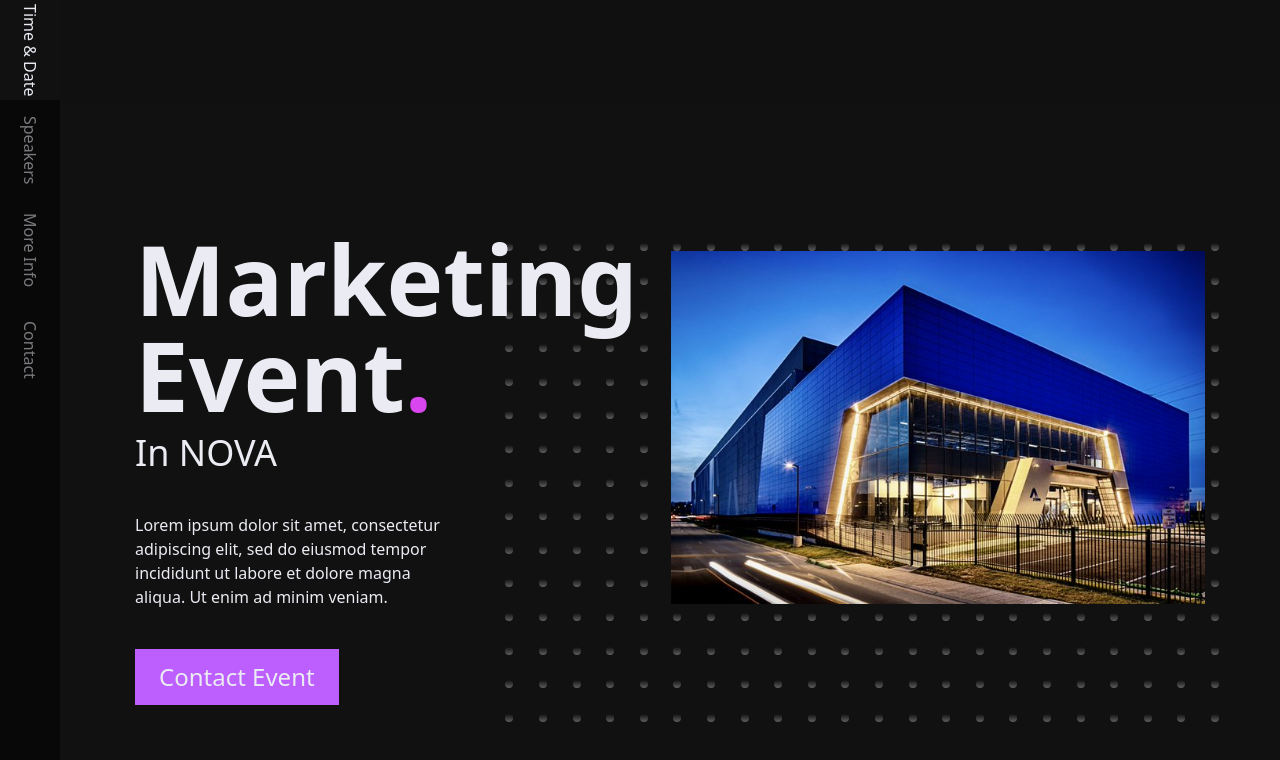
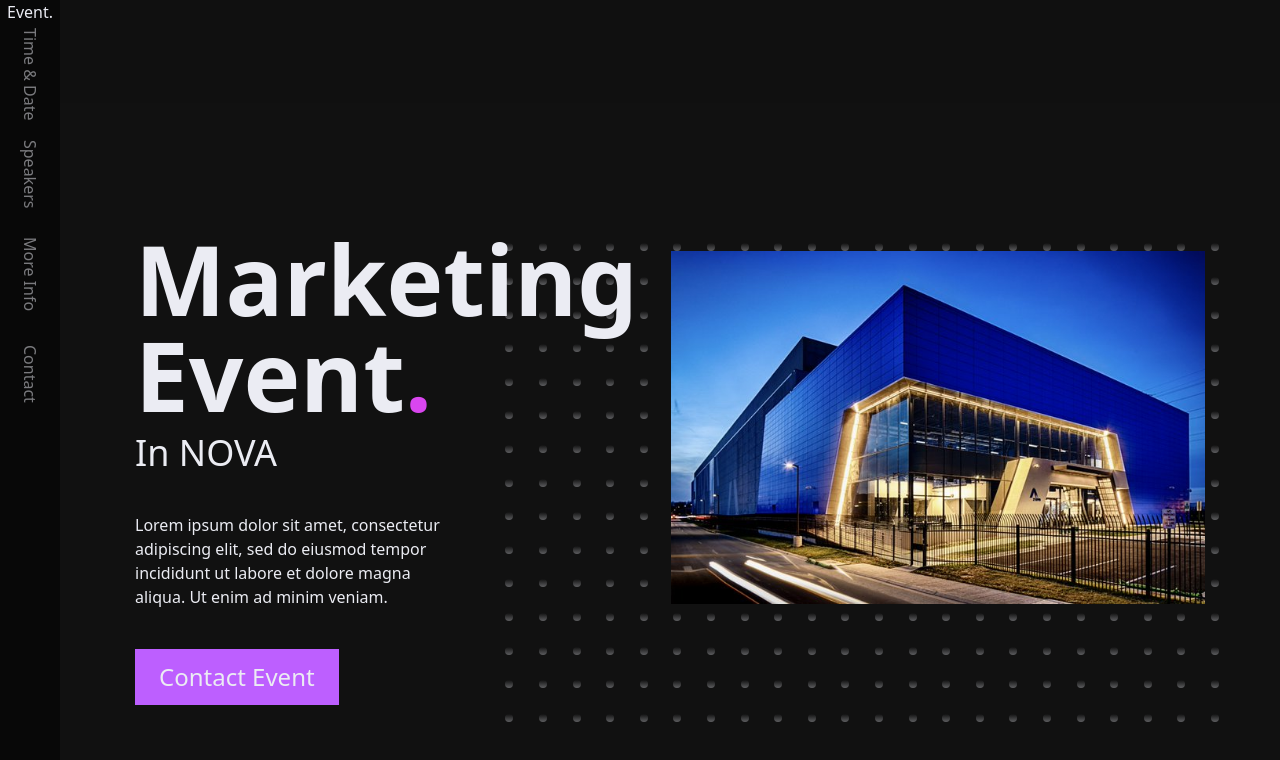
Before and after one commit to chrislanejones/framer-motion-event-page, a Next.js app: page / in a window 1280 px wide. Shown: the top 760 px of the page. Built offline with nearby package versions, Linux system fonts and the light colour scheme.

Commit message:
Working on Logo and TypeScript

```diff
--- a/components/nav/Sidebar.tsx
+++ b/components/nav/Sidebar.tsx
@@ -31,6 +31,16 @@ export const SideBar = () => {
       transition={{ duration: 0.5 }}
       className="sidebar bg-[var(--background-dark)] h-screen sticky top-0 left-0 z-20 flex flex-col items-center"
     >
+      <span
+        className=""
+        onClick={() => {
+          document.location.hash === ""
+            ? document.getElementById("main")?.scrollIntoView()
+            : (document.location.hash = "");
+        }}
+      >
+        Event<span>.</span>
+      </span>
       <motion.a
         initial={{ x: -70 }}
         animate={{ x: 0 }}
```
